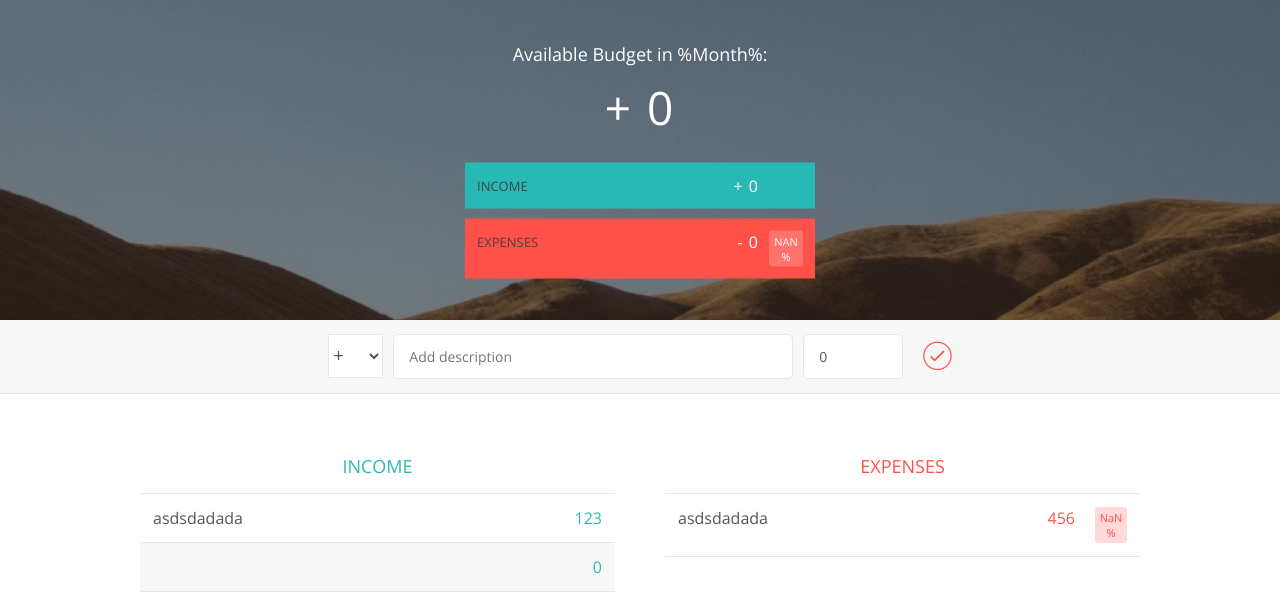
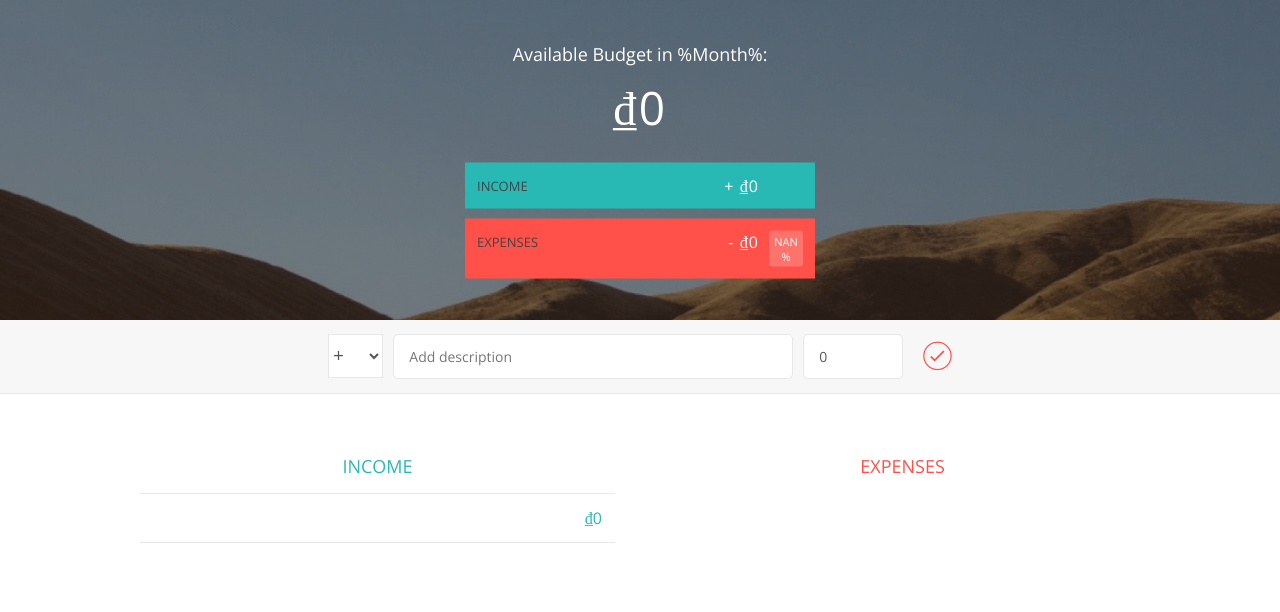
Before and after one commit to NhatNgo97/budgety, a React (Create React App) app: page / in a window 1280 px wide. Both pictures are taken after a click on the button 937 px from the left and 357 px from the top of the page. Shown: the top 612 px of the page. Built offline with nearby package versions, Linux system fonts and the light colour scheme.

Commit message:
delete function

```diff
--- a/src/App.js
+++ b/src/App.js
@@ -7,95 +7,40 @@ import { useState, useEffect, useRef } from "react";
 import { v4 as uuidv4 } from "uuid";
 import { useSelector } from "react-redux";
 import { itemsSelector } from "./redux/selectors";
+import List from "./components/list";
 
 // const isMouted = false
 function App() {
-  const isMounted = useRef(false);
-  const [items, setItems] = useState([]);
+  // const isMounted = useRef(false);
+  // const [items, setItems] = useState([]);
 
-  const reduxItems = useSelector(itemsSelector);
-  console.log(reduxItems);
+  // useEffect(() => {
+  //   let initItemsFromStorage = JSON.parse(localStorage.getItem("items")) || [];
+  //   setItems(initItemsFromStorage);
+  // }, []);
 
-  useEffect(() => {
-    let initItemsFromStorage = JSON.parse(localStorage.getItem("items")) || [];
-    setItems(initItemsFromStorage);
-  }, []);
+  // useEffect(() => {
+  //   if (!isMounted.current) {
+  //     isMounted.current = true;
+  //     return;
+  //   }
+  //   localStorage.setItem("items", JSON.stringify(items));
+  // }, [items]);
 
-  useEffect(() => {
-    if (!isMounted.current) {
-      isMounted.current = true;
-      return;
-    }
-    localStorage.setItem("items", JSON.stringify(items));
-  }, [items]);
-
-  var totalIncome = 0;
-  var totalExpenses = 0;
-  items.forEach((element) => {
-    if (element.type === "income") {
-      totalIncome += element.amount;
-    }
-    if (element.type === "expenses") {
-      totalExpenses += element.amount;
-    }
-  });
-
-  function handleAddItem(selectOption, description, amount) {
-    setItems([
-      ...items,
-      {
-        id: uuidv4(),
-        description: description,
-        type: selectOption,
-        amount: parseInt(amount),
-      },
-    ]);
-  }
-
-  function handleCancelClick(id) {
-    const newItems = [...items];
-    setItems(newItems.filter((e) => e.id !== id));
-  }
   return (
     <div className="App">
-      <Top income={totalIncome} expenses={totalExpenses} />
+      <Top />
       <div className="bottom">
-        <AddItem onAddItem={handleAddItem} />
+        <AddItem />
         <div className="container clearfix">
           <div className="income">
             <h2 className="icome__title">Income</h2>
-            <div className="income__list">
-              {reduxItems
-                .filter((e) => e.type === "income")
-                .map((item) => (
-                  <Item
-                    key={item.id}
-                    type={item.type}
-                    description={item.description}
-                    amount={item.amount}
-                    percentage={(item.amount * 100) / totalIncome}
-                    onCancelClick={() => handleCancelClick(item.id)}
-                  />
-                ))}
-            </div>
+            <List type="income" />
           </div>
           <div className="expenses">
             <h2 className="expenses__title">Expenses</h2>
 
-            <div className="expenses__list">
-              {reduxItems
-                .filter((e) => e.type === "expenses")
-                .map((item) => (
-                  <Item
-                    key={item.id}
-                    type={item.type}
-                    description={item.description}
-                    amount={item.amount}
-                    percentage={(item.amount * 100) / totalIncome}
-                    onCancelClick={() => handleCancelClick(item.id)}
-                  />
-                ))}
-            </div>
+            <List type="expenses" />
           </div>
         </div>
       </div>
--- a/src/components/addItem.js
+++ b/src/components/addItem.js
@@ -3,14 +3,13 @@ import { useDispatch } from "react-redux";
 import { addItemAction } from "../redux/actions";
 import { v4 as uuidv4 } from "uuid";
 
-export default function AddItem({ onAddItem }) {
+export default function AddItem() {
   const dispatch = useDispatch();
   const [selectOption, setSelectOption] = useState("income");
   const [description, setDescription] = useState("");
   const [amount, setAmount] = useState(0);
 
   function handleClick() {
-    onAddItem(selectOption, description, amount);
     dispatch(
       addItemAction({
         id: uuidv4(),
--- a/src/components/item.js
+++ b/src/components/item.js
@@ -1,21 +1,26 @@
-export default function Item({
-  type,
-  description,
-  amount,
-  percentage,
-  onCancelClick,
-}) {
+import { useDispatch } from "react-redux/es/exports";
+import { deleteItemAction } from "../redux/actions";
+import { VndCurrencyConverter } from "../helper/VndCurrencyConverter";
+
+export default function Item({ id, type, description, amount, percentage }) {
+  const dispatch = useDispatch();
+  function handleDeleteClick() {
+    dispatch(deleteItemAction(id));
+  }
   return (
     <div className="item clearfix">
       <div className="item__description">{description}</div>
       <div className="right clearfix">
-        <div className="item__value">{amount}</div>
+        <div className="item__value">{VndCurrencyConverter(amount)}</div>
         {type === "expenses" && (
           <div className="item__percentage">{parseInt(percentage)} %</div>
         )}
         <div className="item__delete">
           <button className="item__delete--btn">
-            <i onClick={onCancelClick} className="ion-ios-close-outline"></i>
+            <i
+              onClick={handleDeleteClick}
+              className="ion-ios-close-outline"
+            ></i>
           </button>
         </div>
       </div>
--- /dev/null
+++ b/src/components/list.js
@@ -0,0 +1,34 @@
+import Item from "./item";
+import { useSelector } from "react-redux/es/exports";
+import { itemsSelector } from "../redux/selectors";
+
+function List({ type }) {
+  const reduxItems = useSelector(itemsSelector);
+  console.log(reduxItems);
+  var totalIncome = 0;
+  reduxItems.forEach((element) => {
+    console.log(element);
+    if (element.type === "income") {
+      totalIncome += parseInt(element.amount);
+    }
+  });
+
+  return (
+    <div className={type + "__list"}>
+      {reduxItems
+        .filter((e) => e.type === type)
+        .map((item) => (
+          <Item
+            id={item.id}
+            key={item.id}
+            type={item.type}
+            description={item.description}
+            amount={item.amount}
+            percentage={(item.amount * 100) / totalIncome}
+          />
+        ))}
+    </div>
+  );
+}
+
+export default List;
--- a/src/components/top.js
+++ b/src/components/top.js
@@ -1,4 +1,20 @@
-export default function Top({ income, expenses }) {
+import { useSelector } from "react-redux/es/exports";
+import { itemsSelector } from "../redux/selectors";
+import { VndCurrencyConverter } from "../helper/VndCurrencyConverter";
+
+export default function Top() {
+  const reduxItems = useSelector(itemsSelector);
+
+  var totalIncome = 0;
+  var totalExpenses = 0;
+  reduxItems.forEach((element) => {
+    if (element.type === "income") {
+      totalIncome += parseInt(element.amount);
+    }
+    if (element.type === "expenses") {
+      totalExpenses += parseInt(element.amount);
+    }
+  });
   return (
     <div className="top">
       <div className="budget">
@@ -7,12 +23,17 @@ export default function Top({ income, expenses }) {
           <span className="budget__title--month">%Month%</span>:
         </div>
 
-        <div className="budget__value">+ {income - expenses}</div>
+        <div className="budget__value">
+          {" "}
+          {VndCurrencyConverter(totalIncome - totalExpenses)}
+        </div>
 
         <div className="budget__income clearfix">
           <div className="budget__income--text">Income</div>
           <div className="right">
-            <div className="budget__income--value">+ {income}</div>
+            <div className="budget__income--value">
+              + {VndCurrencyConverter(totalIncome)}
+            </div>
             <div className="budget__income--percentage">&nbsp;</div>
           </div>
         </div>
@@ -20,10 +41,12 @@ export default function Top({ income, expenses }) {
         <div className="budget__expenses clearfix">
           <div className="budget__expenses--text">Expenses</div>
           <div className="right clearfix">
-            <div className="budget__expenses--value">- {expenses}</div>
+            <div className="budget__expenses--value">
+              - {VndCurrencyConverter(totalExpenses)}
+            </div>
             <div className="budget__expenses--percentage">
               {" "}
-              {parseInt((expenses * 100) / income)} %
+              {parseInt((totalExpenses * 100) / totalIncome)} %
             </div>
           </div>
         </div>
--- /dev/null
+++ b/src/helper/VndCurrencyConverter.js
@@ -0,0 +1,6 @@
+export function VndCurrencyConverter(amount) {
+  return Intl.NumberFormat("vn-VN", {
+    style: "currency",
+    currency: "VND",
+  }).format(amount);
+}
--- a/src/redux/actions.js
+++ b/src/redux/actions.js
@@ -5,3 +5,10 @@ export const addItemAction = (data) => {
     payload: data,
   };
 };
+
+export const deleteItemAction = (id) => {
+  return {
+    type: "deleteItem",
+    payload: id,
+  };
+};
--- a/src/redux/reducer.js
+++ b/src/redux/reducer.js
@@ -1,24 +1,30 @@
 import { v4 as uuidv4 } from "uuid";
 
-const initState = {
+const initState = JSON.parse(localStorage.getItem("items")) || {
   input: {
     type: "income",
     description: "",
     amount: 0,
   },
-  items: [
-    { id: 1, type: "income", description: "asdsdadada", amount: 123 },
-    { id: 2, type: "expenses", description: "asdsdadada", amount: 456 },
-  ],
+  items: [],
 };
 
 const rootReducer = (state = initState, action) => {
   switch (action.type) {
     case "addItem":
-      return {
+      var newState = {
         ...state,
         items: [...state.items, action.payload],
       };
+      localStorage.setItem("items", JSON.stringify(newState));
+      return newState;
+    case "deleteItem":
+      newState = {
+        ...state,
+        items: [...state.items].filter((e) => e.id !== action.payload),
+      };
+      localStorage.setItem("items", JSON.stringify(newState));
+      return newState;
     default:
       return state;
   }
```
